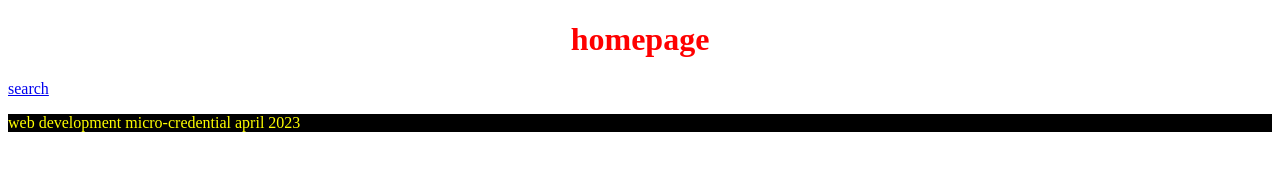
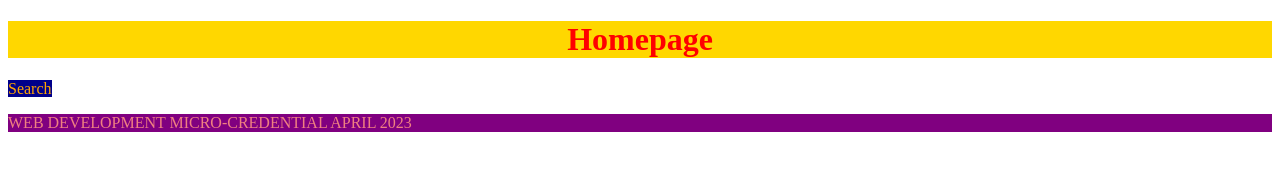
Before and after one commit to biigii/project1april2023, a plain HTML site: page index.html in a window 1280 px wide. Drawn offline with Linux system fonts and the light colour scheme.

Commit message:
external styling added

```diff
--- a/index.html
+++ b/index.html
@@ -3,11 +3,11 @@
   <head>
     <meta charset="utf-8" />
     <title>project 1</title>
-    <style></style>
+    <link rel="stylesheet" href="styles.css" />
   </head>
   <body>
-    <h1 style="color: red;text-align: center;">homepage</h1>
+    <h1>homepage</h1>
     <a href="www.google.com">search</a>
-    <p style="color: yellow; background-color: black;">web development micro-credential april 2023</p>
+    <p>web development micro-credential april 2023</p>
   </body>
 </html>
--- /dev/null
+++ b/styles.css
@@ -0,0 +1,19 @@
+h1 {
+  color: red;
+  background-color: gold;
+  text-align: center;
+  text-transform: capitalize;
+}
+
+p {
+  color: lightcoral;
+  background-color: purple;
+  text-transform: uppercase;
+}
+
+a {
+  color: orange;
+  background-color: darkblue;
+  text-decoration: none;
+  text-transform: capitalize;
+}
```
